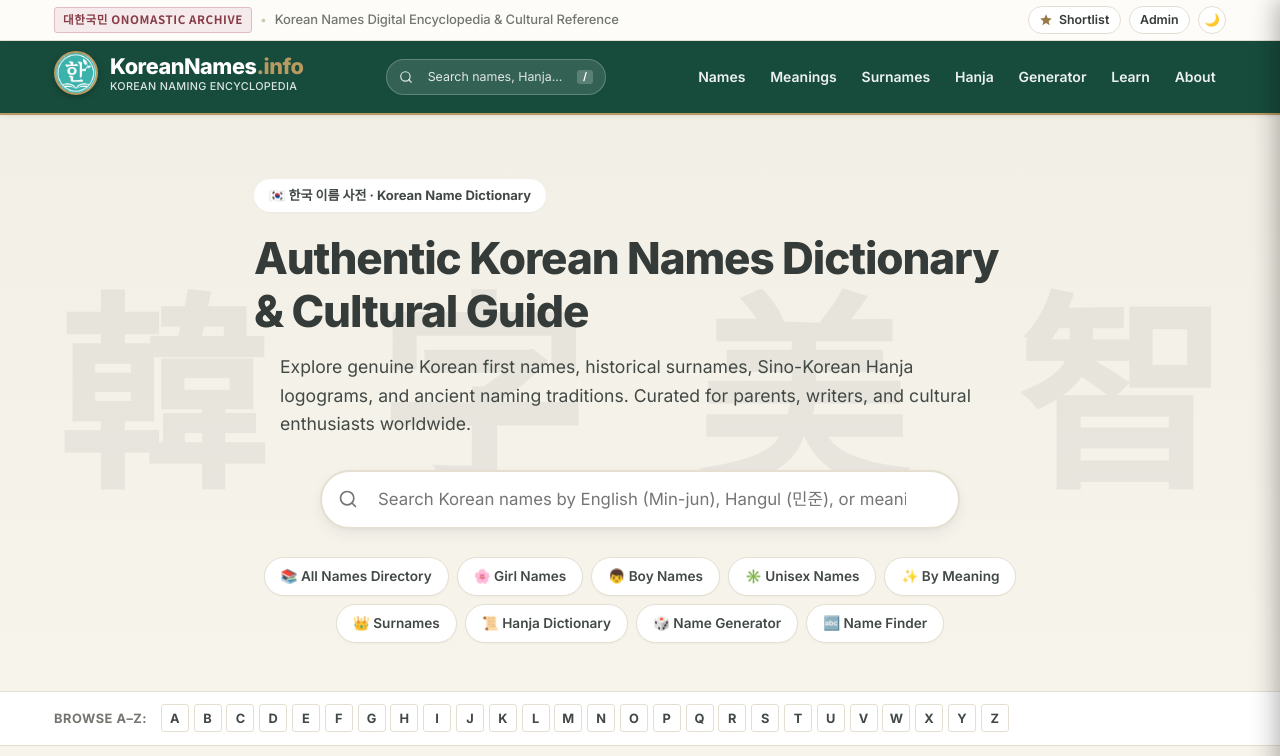
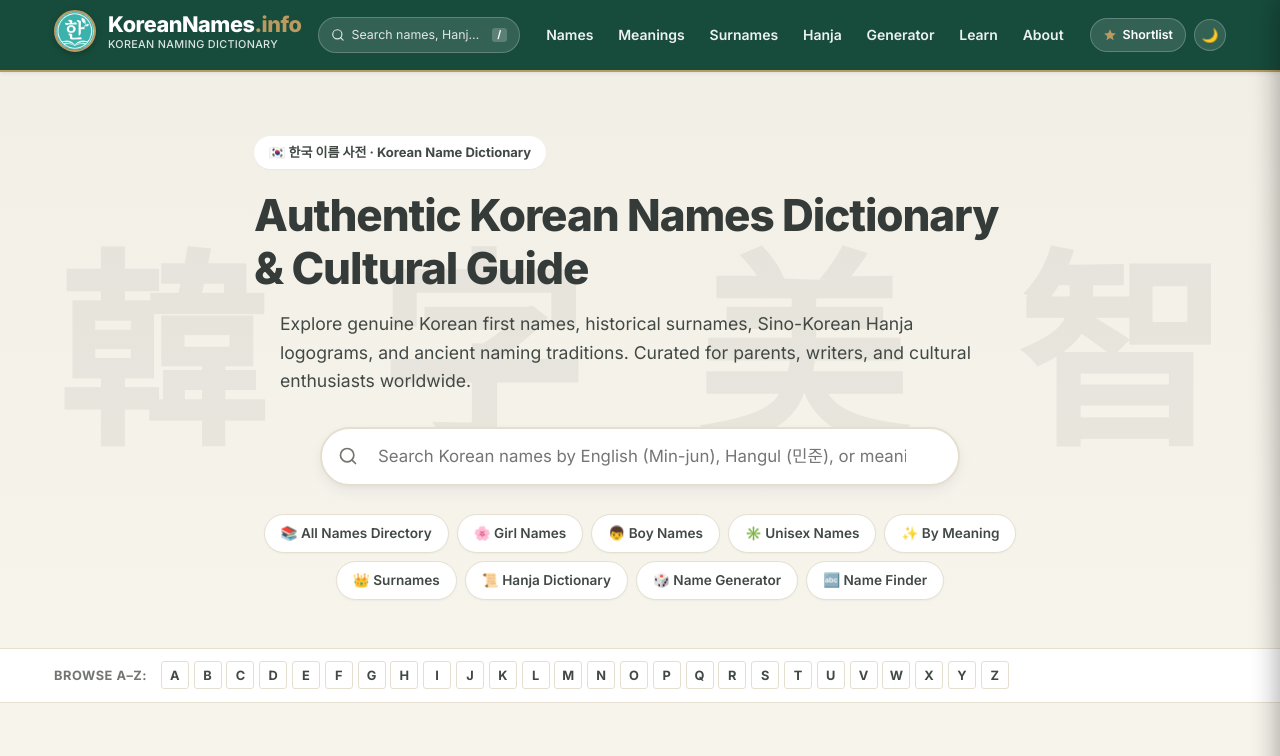
Before and after one commit to akashojha2011-jpg/korean-names, an Astro site: page / in a window 1280 px wide. Shown: the top 756 px of the page. Built offline with nearby package versions, Linux system fonts and the light colour scheme; Astro itself is replaced by a stand-in of ours; a web font is replaced by a local one.

Commit message:
refactor(ui): remove top utility bar, admin links, and archive badges for a clean minimal site

```diff
--- a/src/components/Footer.astro
+++ b/src/components/Footer.astro
@@ -18,7 +18,7 @@ const currentYear = new Date().getFullYear();
         />
         <div class="brand-text">
           <span class="footer-brand-title">KoreanNames<span class="brand-tld">.info</span></span>
-          <span class="footer-brand-sub">Digital Onomastic Encyclopedia</span>
+          <span class="footer-brand-sub">Korean Naming Dictionary & Reference</span>
         </div>
       </a>
       <p class="footer-mission-text">
@@ -78,7 +78,6 @@ const currentYear = new Date().getFullYear();
         <li><a href="/about">About KoreanNames.info</a></li>
         <li><a href="/author">Editorial Board & Standards</a></li>
         <li><a href="/contact">Contact Editorial Team</a></li>
-        <li><a href="/admin">Database Administration</a></li>
         <li><a href="/sitemap">HTML Site Directory</a></li>
         <li><a href="/sitemap.xml" target="_blank" rel="noopener">XML Sitemap</a></li>
         <li><a href="/privacy">Privacy Policy</a></li>
--- a/src/components/Navbar.astro
+++ b/src/components/Navbar.astro
@@ -14,33 +14,7 @@ const isActive = (path: string) => {
 };
 ---
 
-<!-- Top Cultural Utility Bar -->
-<div class="top-utility-bar">
-  <div class="container utility-inner">
-    <div class="utility-left">
-      <span class="cultural-badge">대한국민 onomastic archive</span>
-      <span class="utility-separator" aria-hidden="true">•</span>
-      <span class="utility-text">
-        Korean Names Digital Encyclopedia & Cultural Reference
-      </span>
-    </div>
-    <div class="utility-right">
-      <a href="/favorites" class="utility-btn fav-btn" title="View Bookmarked Names Shortlist">
-        <svg width="14" height="14" viewBox="0 0 24 24" fill="currentColor" aria-hidden="true"><path d="M12 17.27L18.18 21l-1.64-7.03L22 9.24l-7.19-.61L12 2 9.19 8.63 2 9.24l5.46 4.73L5.82 21z"/></svg>
-        <span>Shortlist</span>
-        <span id="nav-fav-count" class="fav-count-pill" style="display: none;">0</span>
-      </a>
-      <a href="/admin" class="utility-btn admin-link-btn" title="Editorial Administration">
-        <span>Admin</span>
-      </a>
-      <button id="theme-toggle-btn" class="utility-btn theme-btn" aria-label="Toggle Dark Mode" title="Toggle Theme">
-        <span id="theme-toggle-icon" aria-hidden="true">🌙</span>
-      </button>
-    </div>
-  </div>
-</div>
-
-<!-- Main Editorial Navigation Header (Deep Jade Green) -->
+<!-- Main Editorial Navigation Header (Clean Deep Jade Green) -->
 <header class="main-navbar">
   <div class="container header-inner">
     <!-- Brand Identity -->
@@ -49,19 +23,19 @@ const isActive = (path: string) => {
         <img
           src="/logo.jpg"
           alt="KoreanNames.info Authentic Seal Logo"
-          width="44"
-          height="44"
+          width="42"
+          height="42"
           class="brand-logo-img"
           loading="eager"
         />
         <div class="brand-text-group">
           <span class="brand-title">KoreanNames<span class="brand-tld">.info</span></span>
-          <span class="brand-subtitle">Korean Naming Encyclopedia</span>
+          <span class="brand-subtitle">Korean Naming Dictionary</span>
         </div>
       </a>
     </div>
 
-    <!-- Quick Search Pill (Visible on Desktop >= 1200px) -->
+    <!-- Quick Search Pill (Desktop >= 1200px) -->
     <div class="header-search-wrap">
       <a href="/names" class="header-search-pill" title="Search all Korean names (Press /)">
         <svg width="14" height="14" viewBox="0 0 24 24" fill="none" stroke="currentColor" stroke-width="2" stroke-linecap="round" stroke-linejoin="round" aria-hidden="true"><circle cx="11" cy="11" r="8"></circle><line x1="21" y1="21" x2="16.65" y2="16.65"></line></svg>
@@ -70,7 +44,7 @@ const isActive = (path: string) => {
       </a>
     </div>
 
-    <!-- Desktop Navigation Links (Clean, streamlined labels that fit perfectly) -->
+    <!-- Desktop Navigation Links -->
     <nav class="nav-links" id="main-nav-links" aria-label="Main Navigation">
       <a href="/names" class={`nav-item ${isActive('/names') ? 'active' : ''}`}>Names</a>
       <a href="/names/meaning" class={`nav-item ${isActive('/names/meaning') ? 'active' : ''}`}>Meanings</a>
@@ -81,10 +55,26 @@ const isActive = (path: string) => {
       <a href="/about" class={`nav-item ${isActive('/about') ? 'active' : ''}`}>About</a>
     </nav>
 
-    <!-- Mobile Header Actions (Visible on screens < 1024px) -->
+    <!-- Desktop Right Utility: Shortlist & Theme Toggle -->
+    <div class="header-right-actions">
+      <a href="/favorites" class="header-shortlist-btn" title="View Saved Names Shortlist">
+        <svg width="14" height="14" viewBox="0 0 24 24" fill="currentColor" aria-hidden="true"><path d="M12 17.27L18.18 21l-1.64-7.03L22 9.24l-7.19-.61L12 2 9.19 8.63 2 9.24l5.46 4.73L5.82 21z"/></svg>
+        <span class="shortlist-label">Shortlist</span>
+        <span id="nav-fav-count" class="fav-count-pill" style="display: none;">0</span>
+      </a>
+      <button id="theme-toggle-btn" class="header-theme-btn" aria-label="Toggle Dark Mode" title="Toggle Theme">
+        <span id="theme-toggle-icon" aria-hidden="true">🌙</span>
+      </button>
+    </div>
+
+    <!-- Mobile Header Actions (< 1024px) -->
     <div class="mobile-header-actions">
+      <a href="/favorites" class="mobile-icon-btn fav-mobile-btn" aria-label="Saved Shortlist" title="Shortlist">
+        <svg width="16" height="16" viewBox="0 0 24 24" fill="currentColor"><path d="M12 17.27L18.18 21l-1.64-7.03L22 9.24l-7.19-.61L12 2 9.19 8.63 2 9.24l5.46 4.73L5.82 21z"/></svg>
+        <span id="mobile-fav-count" class="fav-count-pill" style="display: none;">0</span>
+      </a>
       <a href="/names" class="mobile-icon-btn" aria-label="Search Korean Names" title="Search">
-        <svg width="18" height="18" viewBox="0 0 24 24" fill="none" stroke="currentColor" stroke-width="2" stroke-linecap="round" stroke-linejoin="round" aria-hidden="true"><circle cx="11" cy="11" r="8"></circle><line x1="21" y1="21" x2="16.65" y2="16.65"></line></svg>
+        <svg width="17" height="17" viewBox="0 0 24 24" fill="none" stroke="currentColor" stroke-width="2" stroke-linecap="round" stroke-linejoin="round" aria-hidden="true"><circle cx="11" cy="11" r="8"></circle><line x1="21" y1="21" x2="16.65" y2="16.65"></line></svg>
       </a>
       <button
         id="mobile-menu-toggle"
@@ -106,10 +96,10 @@ const isActive = (path: string) => {
 <aside id="mobile-nav-drawer" class="mobile-nav-drawer" aria-label="Mobile Navigation" aria-hidden="true">
   <div class="drawer-header">
     <div class="drawer-brand">
-      <img src="/logo.jpg" alt="KoreanNames.info Logo" width="36" height="36" class="drawer-logo" />
+      <img src="/logo.jpg" alt="KoreanNames.info Logo" width="34" height="34" class="drawer-logo" />
       <div>
         <span class="drawer-title">KoreanNames.info</span>
-        <span class="drawer-sub">Onomastic Reference</span>
+        <span class="drawer-sub">Korean Naming Dictionary</span>
       </div>
     </div>
     <button id="mobile-menu-close" class="drawer-close-btn" aria-label="Close Navigation Menu">
@@ -120,7 +110,7 @@ const isActive = (path: string) => {
   <!-- Search Quick Access inside Drawer -->
   <div class="drawer-search-box">
     <a href="/names" class="drawer-search-link">
-      <svg width="16" height="16" viewBox="0 0 24 24" fill="none" stroke="currentColor" stroke-width="2"><circle cx="11" cy="11" r="8"></circle><line x1="21" y1="21" x2="16.65" y2="16.65"></line></svg>
+      <svg width="15" height="15" viewBox="0 0 24 24" fill="none" stroke="currentColor" stroke-width="2"><circle cx="11" cy="11" r="8"></circle><line x1="21" y1="21" x2="16.65" y2="16.65"></line></svg>
       <span>Search Names, Hanja, Hangul...</span>
     </a>
   </div>
@@ -173,22 +163,17 @@ const isActive = (path: string) => {
       <span class="drawer-link-icon">ℹ️</span>
       <div class="drawer-link-text">
         <span class="drawer-link-name">About the Project</span>
-        <span class="drawer-link-desc">Editorial board, citations & methodology</span>
+        <span class="drawer-link-desc">Editorial mission, sources & methodology</span>
       </div>
     </a>
   </nav>
 
-  <!-- Drawer Bottom Cultural Utility Links -->
+  <!-- Drawer Bottom Utility Links -->
   <div class="drawer-footer">
-    <div class="drawer-footer-actions">
-      <a href="/favorites" class="drawer-btn">
-        <svg width="15" height="15" viewBox="0 0 24 24" fill="currentColor"><path d="M12 17.27L18.18 21l-1.64-7.03L22 9.24l-7.19-.61L12 2 9.19 8.63 2 9.24l5.46 4.73L5.82 21z"/></svg>
-        <span>Shortlist (<span id="drawer-fav-count">0</span>)</span>
-      </a>
-      <a href="/admin" class="drawer-btn">
-        <span>Admin</span>
-      </a>
-    </div>
+    <a href="/favorites" class="drawer-btn drawer-btn-fav">
+      <svg width="15" height="15" viewBox="0 0 24 24" fill="currentColor"><path d="M12 17.27L18.18 21l-1.64-7.03L22 9.24l-7.19-.61L12 2 9.19 8.63 2 9.24l5.46 4.73L5.82 21z"/></svg>
+      <span>Saved Shortlist (<span id="drawer-fav-count">0</span>)</span>
+    </a>
   </div>
 </aside>
 
@@ -227,15 +212,20 @@ const isActive = (path: string) => {
       const legacy = JSON.parse(localStorage.getItem('hanname-saved-names') || '[]');
       const count = modern.length > 0 ? modern.length : legacy.length;
       const countPill = document.getElementById('nav-fav-count');
+      const mobileCount = document.getElementById('mobile-fav-count');
       const drawerCount = document.getElementById('drawer-fav-count');
-      if (countPill) {
-        if (count > 0) {
-          countPill.textContent = String(count);
-          countPill.style.display = 'inline-flex';
-        } else {
-          countPill.style.display = 'none';
+
+      [countPill, mobileCount].forEach(pill => {
+        if (pill) {
+          if (count > 0) {
+            pill.textContent = String(count);
+            pill.style.display = 'inline-flex';
+          } else {
+            pill.style.display = 'none';
+          }
         }
-      }
+      });
+
       if (drawerCount) {
         drawerCount.textContent = String(count);
       }
@@ -292,102 +282,6 @@ const isActive = (path: string) => {
 </script>
 
 <style>
-  /* Top Cultural Utility Bar */
-  .top-utility-bar {
-    width: 100%;
-    background-color: var(--bg-surface-warm);
-    border-bottom: 1px solid var(--border-color);
-    padding: 0.35rem 0;
-    font-size: 0.8125rem;
-    color: var(--text-muted);
-  }
-
-  .utility-inner {
-    display: flex;
-    align-items: center;
-    justify-content: space-between;
-  }
-
-  .utility-left {
-    display: flex;
-    align-items: center;
-    gap: 0.5rem;
-  }
-
-  .cultural-badge {
-    font-family: var(--font-hangul);
-    font-size: 0.725rem;
-    font-weight: 700;
-    text-transform: uppercase;
-    letter-spacing: 0.05em;
-    color: var(--color-burgundy);
-    background: var(--color-burgundy-surface);
-    border: 1px solid var(--color-burgundy-border);
-    padding: 0.15rem 0.5rem;
-    border-radius: var(--radius-xs);
-  }
-
-  .utility-separator {
-    color: var(--border-strong);
-    font-size: 0.75rem;
-  }
-
-  .utility-text {
-    font-weight: 500;
-    letter-spacing: -0.01em;
-  }
-
-  .utility-right {
-    display: flex;
-    align-items: center;
-    gap: 0.5rem;
-  }
-
-  .utility-btn {
-    display: inline-flex;
-    align-items: center;
-    gap: 0.35rem;
-    padding: 0.2rem 0.65rem;
-    border-radius: var(--radius-full);
-    border: 1px solid var(--border-color);
-    background: var(--bg-surface);
-    font-size: 0.775rem;
-    font-weight: 600;
-    color: var(--text-main);
-    transition: all 0.15s ease;
-  }
-
-  .utility-btn:hover {
-    border-color: var(--color-jade);
-    color: var(--color-jade);
-    background: var(--color-jade-surface);
-  }
-
-  .fav-btn svg {
-    color: var(--color-gold-dark);
-  }
-
-  .fav-count-pill {
-    display: inline-flex;
-    align-items: center;
-    justify-content: center;
-    min-width: 17px;
-    height: 17px;
-    padding: 0 4px;
-    background: var(--color-burgundy);
-    color: white;
-    font-size: 0.65rem;
-    font-weight: 800;
-    border-radius: var(--radius-full);
-  }
-
-  .theme-btn {
-    padding: 0.2rem 0.45rem;
-    width: 28px;
-    height: 28px;
-    justify-content: center;
-  }
-
   /* Main Navigation Header: Deep Jade Green (#174C3C) */
   .main-navbar {
     width: 100%;
@@ -422,8 +316,8 @@ const isActive = (path: string) => {
   }
 
   .brand-logo-img {
-    width: 44px;
-    height: 44px;
+    width: 42px;
+    height: 42px;
     border-radius: 50%;
     object-fit: cover;
     border: 2px solid var(--color-gold);
@@ -458,7 +352,7 @@ const isActive = (path: string) => {
     margin-top: 0.15rem;
   }
 
-  /* Header Search Pill (Compact, Elegant) */
+  /* Header Search Pill (Compact, Clean) */
   .header-search-wrap {
     flex-shrink: 1;
     max-width: 220px;
@@ -538,7 +432,72 @@ const isActive = (path: string) => {
     font-weight: 700;
   }
 
-  /* Mobile Actions */
+  /* Desktop Right Utility: Shortlist & Theme */
+  .header-right-actions {
+    display: flex;
+    align-items: center;
+    gap: 0.5rem;
+    flex-shrink: 0;
+  }
+
+  .header-shortlist-btn {
+    display: inline-flex;
+    align-items: center;
+    gap: 0.35rem;
+    padding: 0.35rem 0.75rem;
+    border-radius: var(--radius-full);
+    background: rgba(255, 255, 255, 0.12);
+    border: 1px solid rgba(255, 255, 255, 0.22);
+    color: #FFFFFF;
+    font-size: 0.775rem;
+    font-weight: 600;
+    text-decoration: none;
+    transition: all 0.15s ease;
+  }
+
+  .header-shortlist-btn:hover {
+    background: rgba(255, 255, 255, 0.22);
+    border-color: rgba(255, 255, 255, 0.4);
+  }
+
+  .header-shortlist-btn svg {
+    color: var(--color-gold);
+  }
+
+  .fav-count-pill {
+    display: inline-flex;
+    align-items: center;
+    justify-content: center;
+    min-width: 17px;
+    height: 17px;
+    padding: 0 4px;
+    background: var(--color-burgundy);
+    color: white;
+    font-size: 0.65rem;
+    font-weight: 800;
+    border-radius: var(--radius-full);
+  }
+
+  .header-theme-btn {
+    display: inline-flex;
+    align-items: center;
+    justify-content: center;
+    width: 32px;
+    height: 32px;
+    border-radius: var(--radius-full);
+    background: rgba(255, 255, 255, 0.12);
+    border: 1px solid rgba(255, 255, 255, 0.22);
+    color: #FFFFFF;
+    font-size: 0.85rem;
+    cursor: pointer;
+    transition: background 0.15s ease;
+  }
+
+  .header-theme-btn:hover {
+    background: rgba(255, 255, 255, 0.22);
+  }
+
+  /* Mobile Actions (< 1024px) */
   .mobile-header-actions {
     display: none;
     align-items: center;
@@ -546,6 +505,7 @@ const isActive = (path: string) => {
   }
 
   .mobile-icon-btn {
+    position: relative;
     display: inline-flex;
     align-items: center;
     justify-content: center;
@@ -560,6 +520,16 @@ const isActive = (path: string) => {
 
   .mobile-icon-btn:hover {
     background: rgba(255, 255, 255, 0.22);
+  }
+
+  .fav-mobile-btn svg {
+    color: var(--color-gold);
+  }
+
+  .fav-mobile-btn .fav-count-pill {
+    position: absolute;
+    top: -2px;
+    right: -2px;
   }
 
   .mobile-menu-btn {
@@ -587,7 +557,6 @@ const isActive = (path: string) => {
     height: 2px;
     background-color: #FFFFFF;
     border-radius: 2px;
-    transition: transform 0.2s ease, opacity 0.2s ease;
   }
 
   /* Responsive Breakpoints */
@@ -598,7 +567,8 @@ const isActive = (path: string) => {
   }
 
   @media (max-width: 1023px) {
-    .nav-links {
+    .nav-links,
+    .header-right-actions {
       display: none;
     }
 
@@ -613,12 +583,6 @@ const isActive = (path: string) => {
   }
 
   @media (max-width: 600px) {
-    .utility-left {
-      display: none;
-    }
-    .utility-inner {
-      justify-content: flex-end;
-    }
     .brand-title {
       font-size: 1.2rem;
     }
@@ -626,8 +590,8 @@ const isActive = (path: string) => {
       font-size: 0.6rem;
     }
     .brand-logo-img {
-      width: 38px;
-      height: 38px;
+      width: 36px;
+      height: 36px;
     }
   }
 
@@ -799,28 +763,27 @@ const isActive = (path: string) => {
     background: var(--bg-surface-warm);
   }
 
-  .drawer-footer-actions {
-    display: flex;
-    gap: 0.5rem;
-  }
-
-  .drawer-btn {
-    flex: 1;
+  .drawer-btn-fav {
     display: inline-flex;
     align-items: center;
     justify-content: center;
     gap: 0.4rem;
-    padding: 0.5rem;
+    width: 100%;
+    padding: 0.65rem;
     background: var(--bg-surface);
     border: 1px solid var(--border-color);
     border-radius: var(--radius-sm);
-    font-size: 0.8rem;
+    font-size: 0.85rem;
     font-weight: 600;
     color: var(--text-main);
     text-decoration: none;
   }
 
-  .drawer-btn:hover {
+  .drawer-btn-fav svg {
+    color: var(--color-gold);
+  }
+
+  .drawer-btn-fav:hover {
     border-color: var(--color-jade);
     color: var(--color-jade);
   }
```
